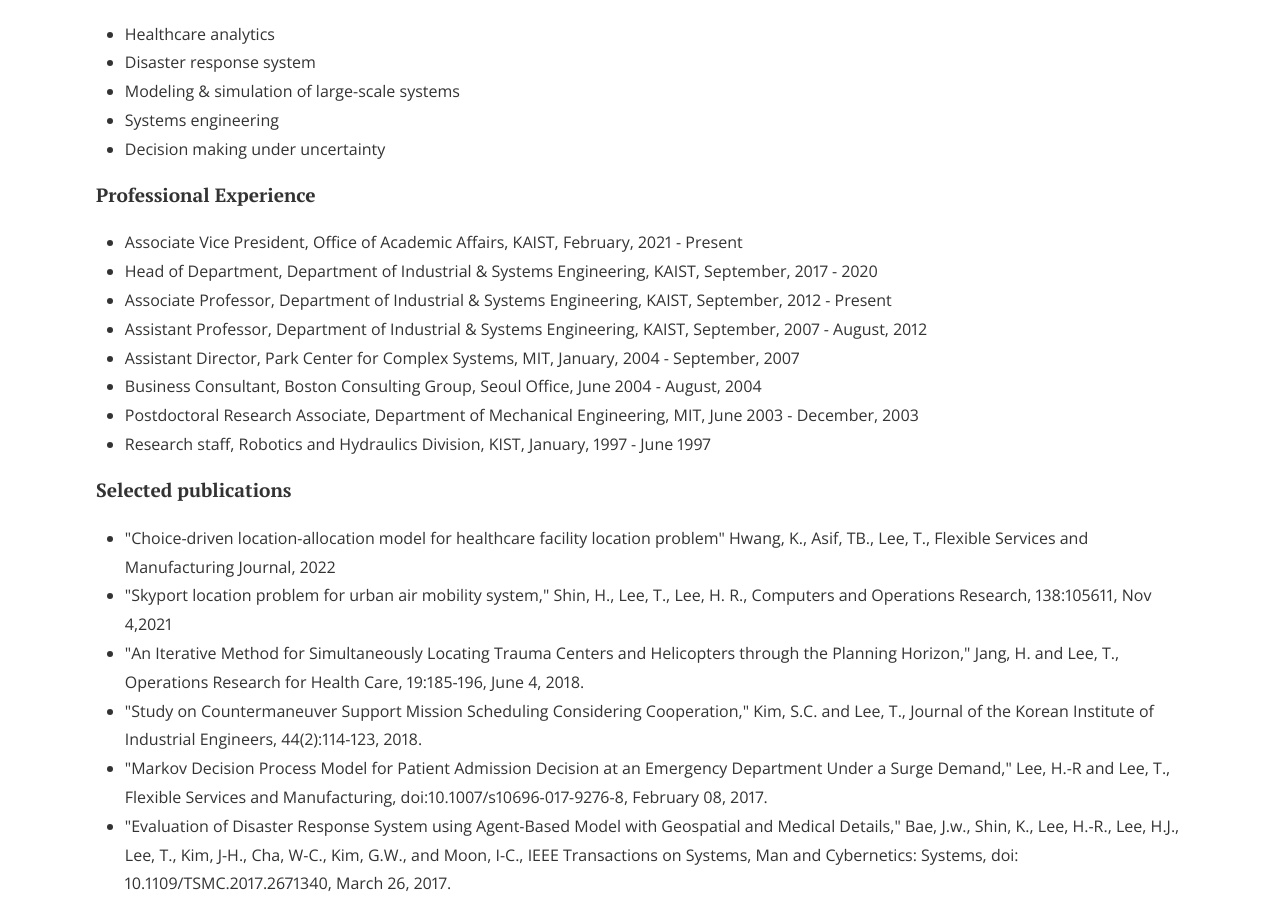
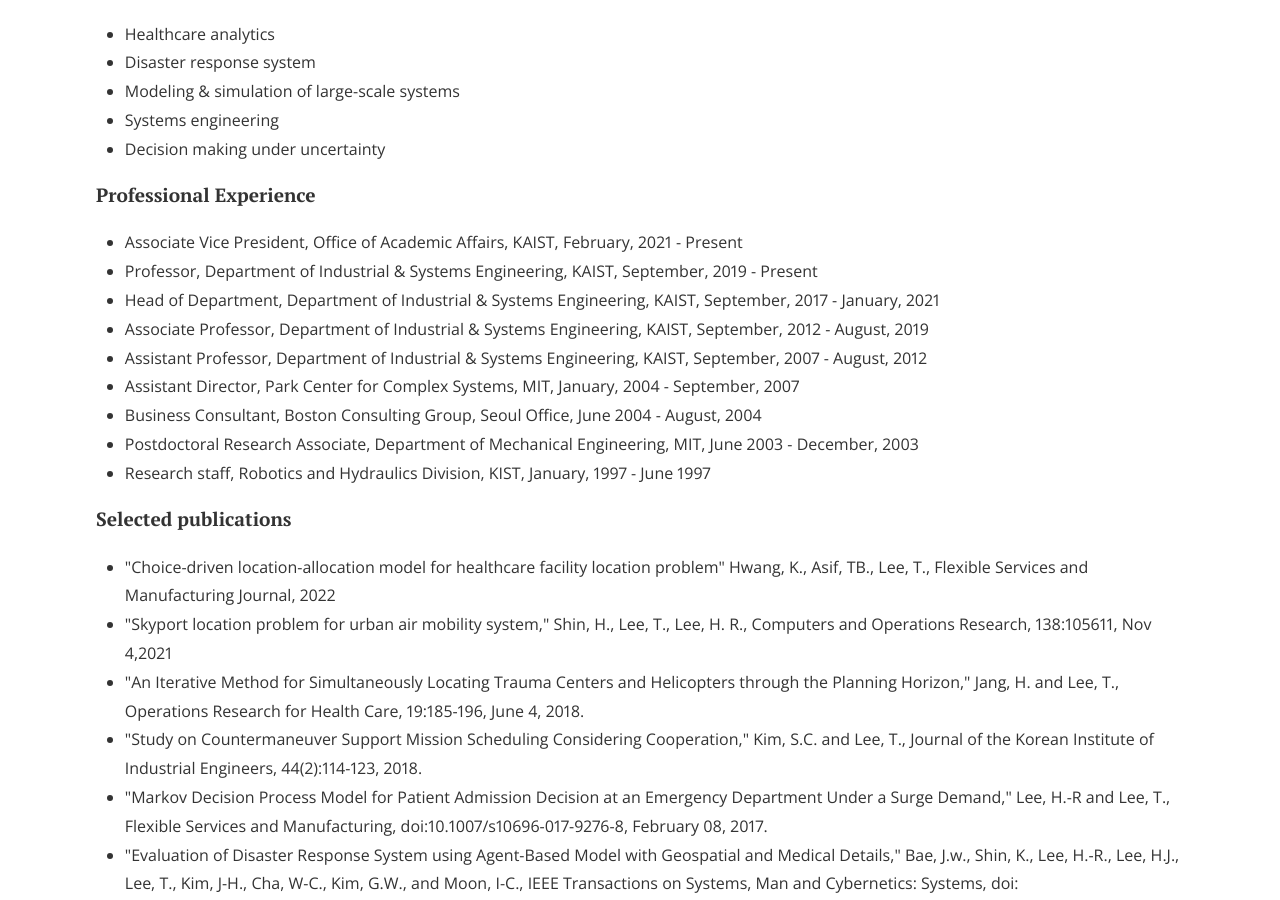
Before and after one commit to CSDlab-KAIST/CSDlab-KAIST.github.io, a Jekyll site: the page built from people/Professor.html, in a window 1280 px wide and 900 px high, scrolled down 599 px. Built offline with Jekyll 4.4.1, drawn with Linux system fonts in a browser that asks for light colours; nearby versions of some CDN libraries.

Commit message:
Update Professor.html

```diff
--- a/people/Professor.html
+++ b/people/Professor.html
@@ -38,9 +38,9 @@ title: Taesik Lee (Professor)
 <h4>Professional Experience</h4>
 <ul>
 	<li>Associate Vice President, Office of Academic Affairs, KAIST, February, 2021 - Present</li>
-<!-- 	<li>Professor, Department of Industrial & Systems Engineering, KAIST, September, 2019 - Present</li> -->
-  <li>Head of Department, Department of Industrial & Systems Engineering, KAIST, September, 2017 - 2020</li>
-  <li>Associate Professor, Department of Industrial & Systems Engineering, KAIST, September, 2012 - Present</li>
+	<li>Professor, Department of Industrial & Systems Engineering, KAIST, September, 2019 - Present</li>
+  <li>Head of Department, Department of Industrial & Systems Engineering, KAIST, September, 2017 - January, 2021</li>
+  <li>Associate Professor, Department of Industrial & Systems Engineering, KAIST, September, 2012 - August, 2019</li>
   <li>Assistant Professor, Department of Industrial & Systems Engineering, KAIST, September, 2007 - August, 2012</li>
   <li>Assistant Director, Park Center for Complex Systems, MIT, January, 2004 - September, 2007</li>
   <li>Business Consultant, Boston Consulting Group, Seoul Office, June 2004 - August, 2004</li>
```
